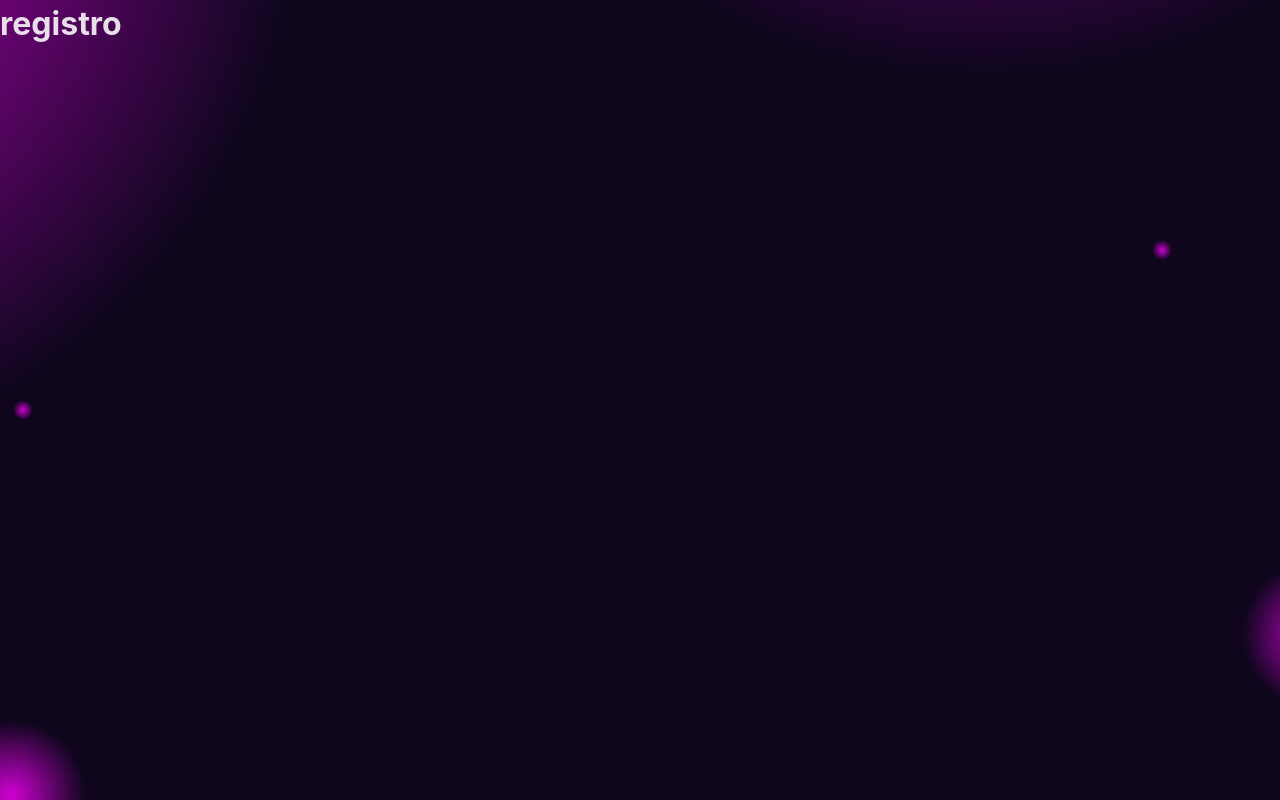
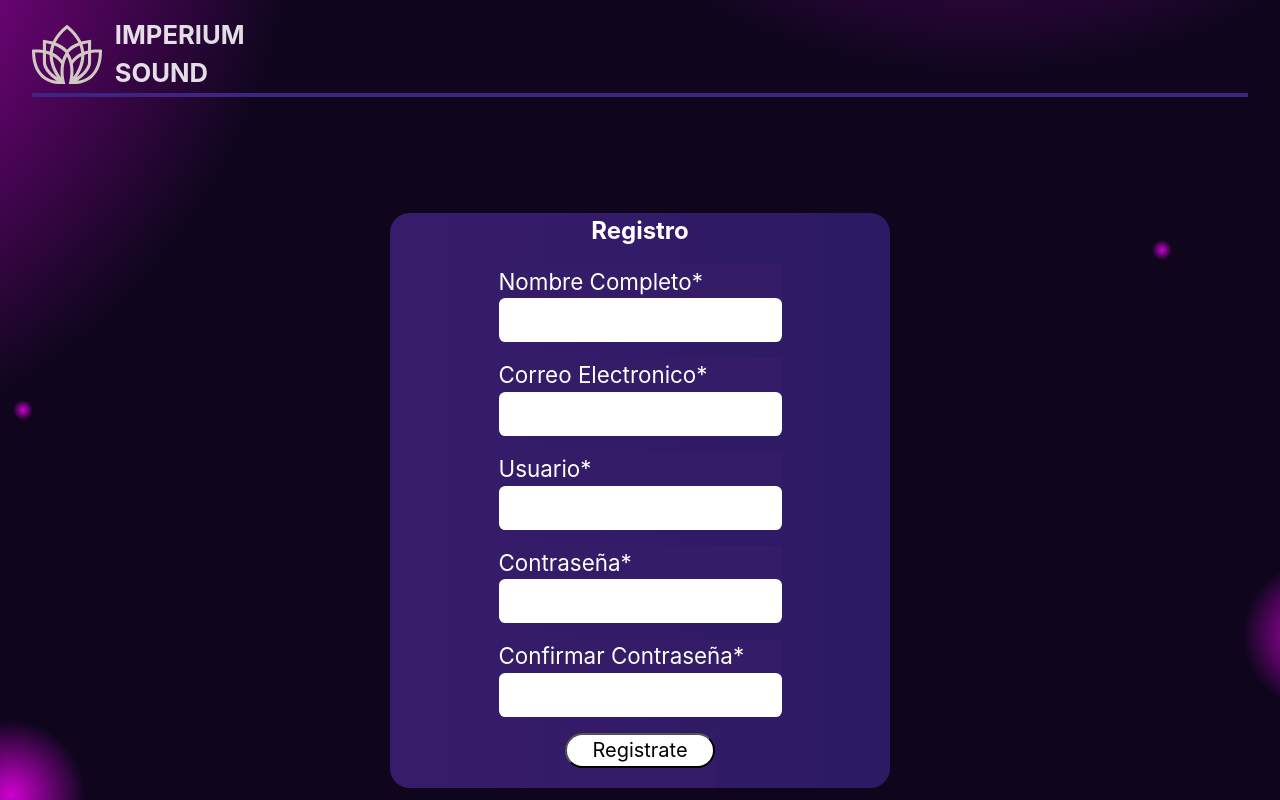
Before and after one commit to xMDxKevin/ImperiumSound-frontend, a React (Vite) app: page /registro in a window 1280 px wide. Built offline with nearby package versions, Linux system fonts and the light colour scheme.

Commit message:
se añade registro se cambia directorio de imagenes

```diff
--- /dev/null
+++ b/src/componetes/registro.tsx
@@ -0,0 +1,83 @@
+// Formulario.tsx
+import React, { useState } from "react";
+import "../styles/formularioReg.css";
+ // Asegúrate de que esta ruta sea correcta
+
+export function Registrarse() {
+  const [nombre, setNombre] = useState<string>("");
+  const [contrasena, setContrasena] = useState<string>("");
+  const [correo, setCorreo] = useState<string>("");
+  const [usuario, setUsuario] = useState<string>("");
+  const [Ccontrasena, setCContrasena] = useState<string>("");
+
+  const manejarSubmit = (e: React.FormEvent<HTMLFormElement>) => {
+    e.preventDefault();
+    console.log("Nombre:", nombre);
+    console.log("Contraseña:", contrasena);
+    console.log("Correo:", correo);
+    console.log("Usuario:", usuario);
+    console.log("Ccontrasena:", Ccontrasena);
+  };
+
+  return (
+    <>
+      <form className="formulario" onSubmit={manejarSubmit}>
+        <h2>Registro </h2>
+        <div id="a">
+          <p>Nombre Completo*</p>
+          <label htmlFor="nombre"></label>
+          <input
+            id="nombre"
+            type="text"
+            value={nombre}
+            onChange={(e) => setNombre(e.target.value)}
+          />
+        </div>
+        <div  id="a">
+          <p>Correo Electronico*</p>
+          <label htmlFor="correo"></label>
+          <input
+            id="correo"
+            type="text"
+            value={correo}
+            onChange={(e) => setCorreo(e.target.value)}
+          />
+        </div>
+        <div id="a">
+          <p>Usuario*</p>
+          <label htmlFor="usuario"></label>
+          <input
+            id="usuario"
+            type="text"
+            value={usuario}
+            onChange={(e) => setUsuario(e.target.value)}
+          />
+        </div>
+        <div id="a">
+          <label htmlFor="contrasena"></label>
+          <p>Contraseña*</p>
+          <input
+            id="contrasena"
+            type="password"
+            value={contrasena}
+            onChange={(e) => setContrasena(e.target.value)}
+          />
+        </div>
+        <div id="a">
+          <label htmlFor="Ccontrasena"></label>
+          <p>Confirmar Contraseña*</p>
+          <input
+            id="Ccontrasena"
+            type="password"
+            value={Ccontrasena}
+            onChange={(e) => setCContrasena(e.target.value)}
+          />
+        </div>
+        <div id="a">
+        <button className="btnReg" type="submit">Registrate</button>
+        </div>
+      </form>
+    </>
+
+  );
+}
--- a/src/paginas/Registro.tsx
+++ b/src/paginas/Registro.tsx
@@ -1,4 +1,21 @@
+
+import { Registrarse } from "../componetes/registro";
+import Logo from "../componetes/Logo";
+import "../styles/registro.css"
+
 function Registro() {
-  return <><h1>registro</h1></>;
+  return (
+    <>
+
+      <div className="upsite">
+        <Logo/>
+      </div>
+    <div className="App">
+        <div className="contenido">
+          <Registrarse />
+        </div>
+      </div>
+    </>
+  );
 }
 export default Registro;
--- /dev/null
+++ b/src/styles/formularioReg.css
@@ -0,0 +1,106 @@
+
+.formulario {
+  margin-top: 100px;
+  display: flex;
+  justify-content: center;
+  flex-direction: column;
+  align-items: center;
+  gap: 1rem;
+  border-radius: 20px;
+  background:linear-gradient(90deg,#381c6c,#2c1a64);
+  width: 20rem;
+  color: rgb(255, 255, 255);
+  width: 500px;
+}
+
+input[text] .container {
+  display: flex;
+  align-items: center;
+  justify-content: center;
+}
+
+p {
+  margin: 0px;
+  background:transparent
+}
+#correo{
+  background-color: white;
+  color: black;
+  font-weight: bold ;
+  font-family: Inter, system-ui, Avenir, Helvetica, Arial, sans-serif;
+  padding: 10px;
+
+}
+#nombre{
+  background-color: white;
+  color: black;
+  font-weight: bold ;
+  font-family: Inter, system-ui, Avenir, Helvetica, Arial, sans-serif;
+  padding: 10px;
+}
+#usuario{
+  background-color: white;
+  color: black;
+  font-weight: bold ;
+  font-family: Inter, system-ui, Avenir, Helvetica, Arial, sans-serif;
+  padding: 10px;
+}
+#contrasena{
+  background-color: white;
+  color: black;
+  font-weight: bold ;
+  font-family: Inter, system-ui, Avenir, Helvetica, Arial, sans-serif;
+  padding: 10px;
+}
+#Ccontrasena{
+  background-color: white;
+  color: black;
+  font-weight: bold ;
+  font-family: Inter, system-ui, Avenir, Helvetica, Arial, sans-serif;
+  padding: 10px;
+}
+
+#a{
+  background-color: #341c68;
+  font-family: Inter, system-ui, Avenir, Helvetica, Arial, sans-serif;
+}
+
+.btnReg{
+  color: rgb(0, 0, 0);
+  font-size: bolder;
+  font-family: Inter, system-ui, Avenir, Helvetica, Arial, sans-serif;
+  margin-bottom: 20px;
+  border-radius: 300px;
+  background-color: white;
+  width: 150px;
+  height: 35px;
+  font-size: 20px;
+}
+input[type="text"]{
+  all: unset;
+  display: block;
+  width: 100%;
+  box-sizing: border-box;
+  font: inherit;
+  color: inherit;
+  background: transparent;
+  border: none;
+  padding: 0;
+  margin: 0;
+  outline: none;
+  border-radius: 0.4em;
+}
+input[type="password"]{
+  all: unset;
+  display: block;
+  width: 100%;
+  box-sizing: border-box;
+  font: inherit;
+  color: inherit;
+  background: transparent;
+  border: none;
+  padding: 0;
+  margin: 0;
+  outline: none;
+  border-radius: 0.4em;
+}
--- a/src/styles/index.css
+++ b/src/styles/index.css
@@ -5,9 +5,22 @@
 .senor {
   width: 100%;
   height: 500px;
-  background-image: url("/Users/Sesega/Documents/ImperiumSound-frontend/images/image-removebg.png");
+  background-image: url("../images/image-removebg.png");
   background-size: cover;
 
   background-repeat: no-repeat;
   background-color: transparent;
+
 }
+@media (min-width:620px){
+  .senor {
+    width: 100%;
+    height: 730px;
+    background-image: url("../images/image-removebg.png");
+    background-size: cover;
+
+    background-repeat: no-repeat;
+    background-color: transparent;
+
+  }
+}
--- /dev/null
+++ b/src/styles/registro.css
@@ -0,0 +1,36 @@
+
+.titulo1{
+border: 10px;
+    color: rgb(255, 255, 255);
+    text-align: center;
+    font-size: 40px;
+    position: relative; /* Asegura que estos elementos se muestren encima de la imagen */
+    z-index: 1
+}
+
+.imagen-fondo {
+
+    margin-top: 500px;
+    margin-left: 1400px;
+    position:absolute;
+    top: 0;
+    left: 0;
+
+    width: 25%;
+    height: 50%;
+    z-index: 1; /* Envía la imagen al fondo */
+    object-fit: cover;
+}
+.a{
+    width: 400px;
+}
+.imgf{
+    margin-left: 1300px  ;
+    margin-top: 700px;
+    position:absolute;
+    z-index: 1;
+    object-fit: cover;
+    top: 0;
+    left: 0;
+
+}
```
Also changed, not shown: src/images/image-removebg-preview.png (renamed from images/image-removebg-preview.png), src/images/image-removebg.png (renamed from images/image-removebg.png).
